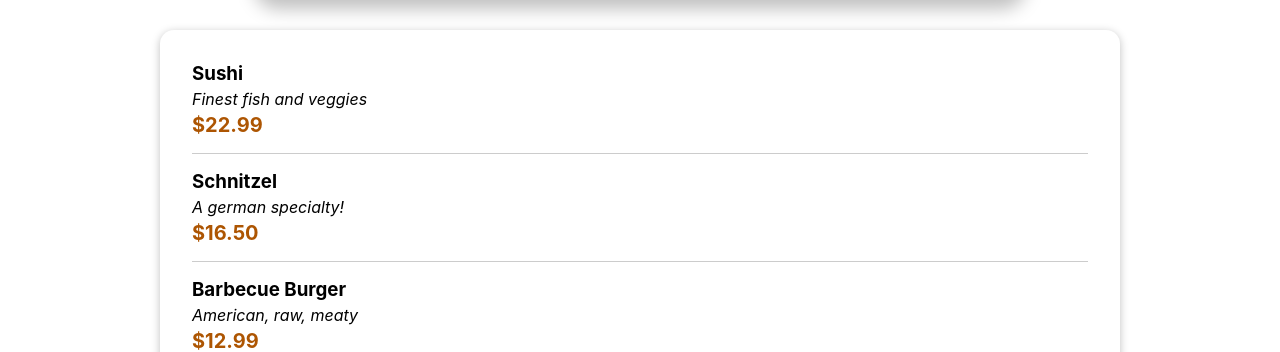
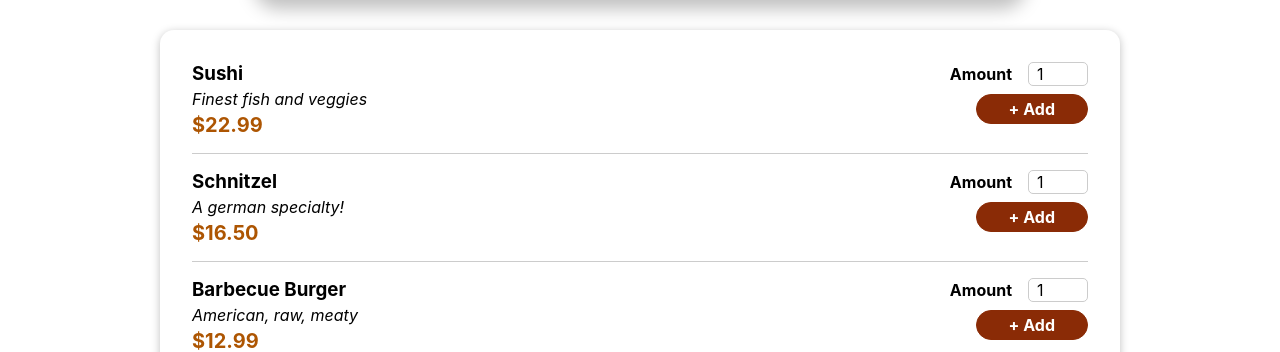
Before and after one commit to priyajevale/RestaurantProject, a React (Create React App) app: page / in a window 1280 px wide. Shown: the part 452-804 px from the top of the page. Built offline with nearby package versions, Linux system fonts and the light colour scheme.

Commit message:
first commit

```diff
--- a/src/components/Layout/Meals/MealItem/MealItem.js
+++ b/src/components/Layout/Meals/MealItem/MealItem.js
@@ -1,5 +1,6 @@
 import classes from './MealItem.module.css';
 
+import MealItemForm from './MealItemForm';
 const MealItem = props =>{
    const price =`$${props.price.toFixed(2)}`;
    return <li className={classes.meal}>
@@ -9,7 +10,7 @@
     <div className={classes.price}>{price}</div>
     </div>
     <div>
-
+<MealItemForm/>
     </div>
     </li>
 };
--- /dev/null
+++ b/src/components/Layout/Meals/MealItem/MealItemForm.js
@@ -0,0 +1,22 @@
+import classes from './MealItemForm.module.css';
+import Input from '../UI/Input';
+const MealItemForm = (props) =>{
+return <form className={classes.form}>
+<Input
+ label='Amount'
+ input={{
+   id: 'amount',
+   type: 'number',
+   min: '1',
+   max: '5',
+   step: '1',
+   defaultValue: '1',
+ }}/>
+<button>
+    + Add
+</button>
+
+
+</form>
+};
+export default MealItemForm;
--- /dev/null
+++ b/src/components/Layout/Meals/MealItem/MealItemForm.module.css
@@ -0,0 +1,20 @@
+.form {
+    text-align: right;
+  }
+
+  .form button {
+    font: inherit;
+    cursor: pointer;
+    background-color: #8a2b06;
+    border: 1px solid #8a2b06;
+    color: white;
+    padding: 0.25rem 2rem;
+    border-radius: 20px;
+    font-weight: bold;
+  }
+
+  .form button:hover,
+  .form button:active {
+    background-color: #641e03;
+    border-color: #641e03;
+  }
--- /dev/null
+++ b/src/components/Layout/Meals/UI/Input.js
@@ -0,0 +1,21 @@
+// import classes from './Input.module.css';
+// {type:'text'}
+// const Input =(props) =>{
+//     return <div className={classes.input}>
+//         <label htmlFor={props.input.id}>{props.label} </label>
+//         <input id={props.input.id} {...props.input}/>
+//     </div>
+// };
+// export default Input;
+import classes from './Input.module.css';
+
+const Input = (props) => {
+    return (
+        <div className={classes.input}>
+            <label htmlFor={props.input.id}>{props.label} </label>
+            <input id={props.input.id} {...props.input} />
+        </div>
+    );
+};
+
+export default Input;
--- /dev/null
+++ b/src/components/Layout/Meals/UI/Input.module.css
@@ -0,0 +1,18 @@
+.input {
+    display: flex;
+    align-items: center;
+    margin-bottom: 0.5rem;
+  }
+
+  .input label {
+    font-weight: bold;
+    margin-right: 1rem;
+  }
+
+  .input input {
+    width: 3rem;
+    border-radius: 5px;
+    border: 1px solid #ccc;
+    font: inherit;
+    padding-left: 0.5rem;
+  }
```
